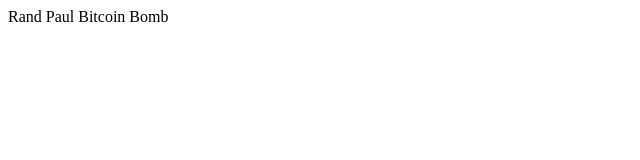
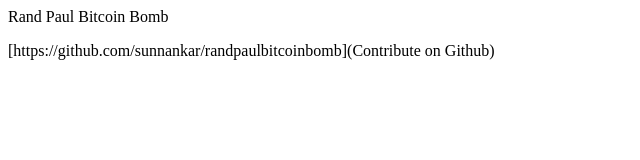
Before and after one commit to RandPaul2016/randpaulbitcoinbomb, a plain HTML site: page index.html in a window 1280 px wide. Shown: the whole page, without its empty margins (0-640 px from the left). Drawn offline with Linux system fonts and the light colour scheme.

Commit message:
Update index.html

```diff
--- a/index.html
+++ b/index.html
@@ -1 +1,2 @@
 Rand Paul Bitcoin Bomb
+<p>[https://github.com/sunnankar/randpaulbitcoinbomb](Contribute on Github)</p>
```
